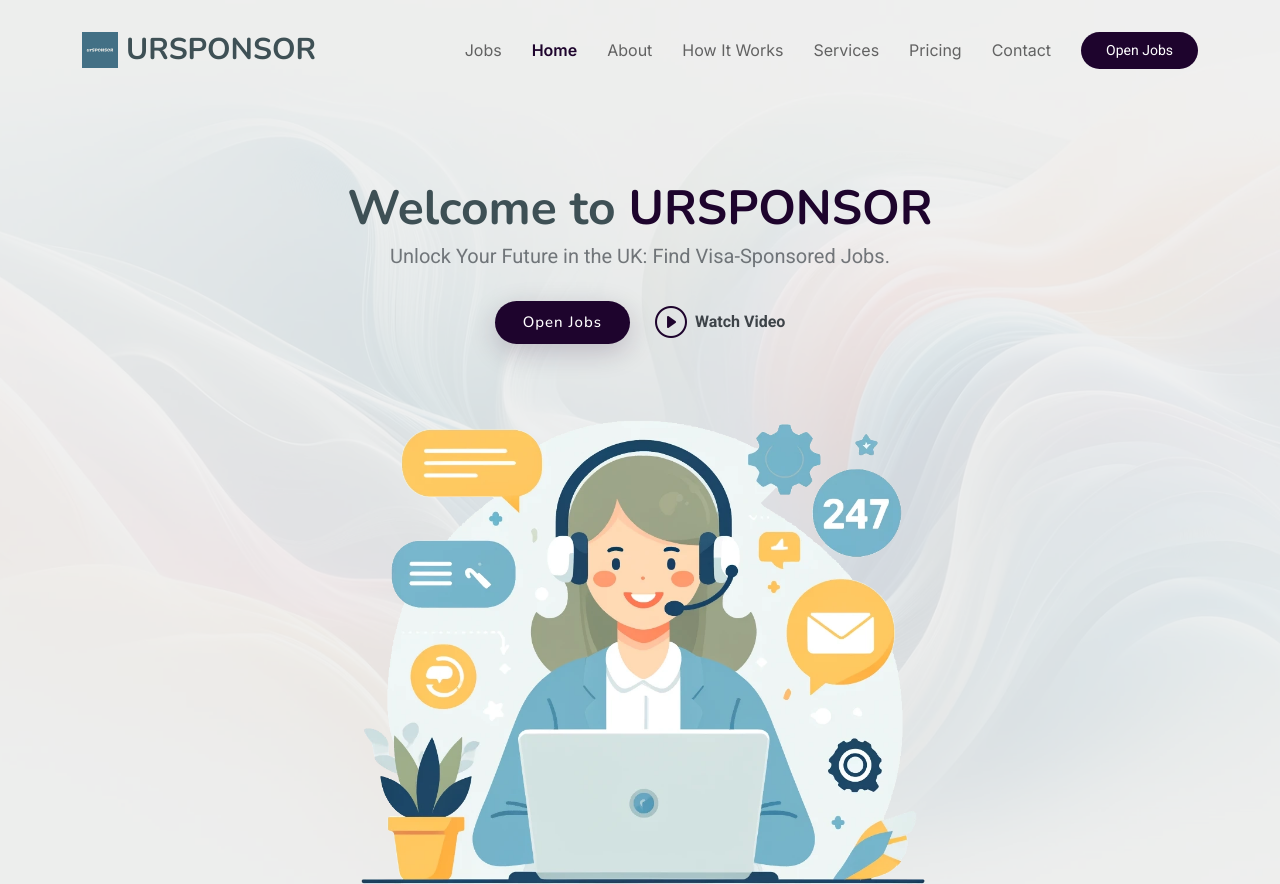
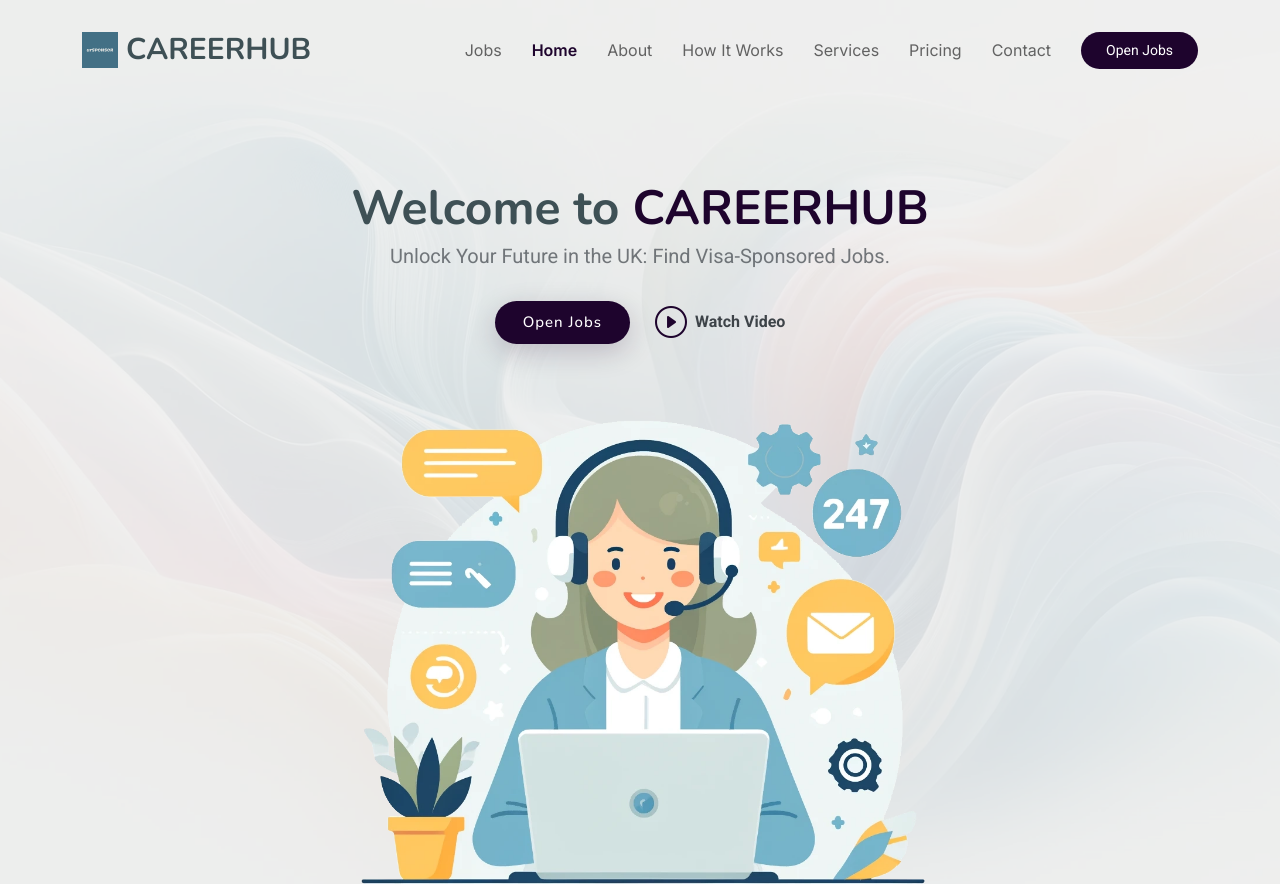
Before and after one commit to Degergokalp/uk_visa_jobs, a plain HTML site: page index.html in a window 1280 px wide. Shown: the top 884 px of the page. Drawn offline with nearby package versions, Linux system fonts and the light colour scheme.

Commit message:
ursponsor to career hub

```diff
--- a/index.html
+++ b/index.html
@@ -4,7 +4,7 @@
 <head>
   <meta charset="utf-8">
   <meta content="width=device-width, initial-scale=1.0" name="viewport">
-  <title>URSPONSOR</title>
+  <title>CAREERHUB</title>
   <meta content="" name="description">
   <meta content="" name="keywords">
 
@@ -28,8 +28,8 @@
   <link href="assets/css/main.css" rel="stylesheet">
 
   <!-- =======================================================
-  * Template Name: URSPONSOR
-  * Template URL: https://bootstrapmade.com/URSPONSOR-bootstrap-startup-website-template/
+  * Template Name: CAREERHUB
+  * Template URL: https://bootstrapmade.com/CAREERHUB-bootstrap-startup-website-template/
   * Updated: May 10 2024 with Bootstrap v5.3.3
   * Author: BootstrapMade.com
   * License: https://bootstrapmade.com/license/
@@ -43,7 +43,7 @@
 
       <a href="index.html" class="logo d-flex align-items-center me-auto">
         <img src="assets/img/isolated-layout.svg" alt="">
-        <h1 class="sitename">URSPONSOR</h1>
+        <h1 class="sitename">CAREERHUB</h1>
       </a>
 
       <nav id="navmenu" class="navmenu">
@@ -92,7 +92,7 @@
       </div>
       <div class="container text-center">
         <div class="d-flex flex-column justify-content-center align-items-center">
-          <h1 data-aos="fade-up" class="">Welcome to <span>URSPONSOR</span></h1>
+          <h1 data-aos="fade-up" class="">Welcome to <span>CAREERHUB</span></h1>
           <p data-aos="fade-up" data-aos-delay="100" class="">Unlock Your Future in the UK: Find Visa-Sponsored Jobs. <br></p>
           <div class="d-flex" data-aos="fade-up" data-aos-delay="200">
             <a href="jobs.html" class="btn-get-started">Open Jobs</a>
@@ -167,7 +167,7 @@
             <p class="who-we-are">Who We Are</p>
             <h3>Connecting You to UK Careers</h3>
             <p class="fst-italic">
-              At URSPONSOR our mission is to bridge the gap between talented international
+              At CAREERHUB our mission is to bridge the gap between talented international
 professionals and seasonal workers worldwide who needs visa/work permits and UK
 companies offering visa sponsorship.
             </p>
@@ -764,7 +764,7 @@
                   <i class="bi bi-star-fill"></i><i class="bi bi-star-fill"></i><i class="bi bi-star-fill"></i><i class="bi bi-star-fill"></i><i class="bi bi-star-fill"></i>
                 </div>
                 <p>
-                  Thanks to URSPONSOR and its personal consultancy service, I found my dream job in the
+                  Thanks to CAREERHUB and its personal consultancy service, I found my dream job in the
 UK and successfully relocated. They helped me from the UK standard CV preparation
 process to the interview stage. The process was smooth and straightforward!
                 </p>
@@ -947,7 +947,7 @@
       <div class="row gy-4">
         <div class="col-lg-4 col-md-6 footer-about">
           <a href="index.html" class="logo d-flex align-items-center">
-            <span class="sitename">URSPONSOR</span>
+            <span class="sitename">CAREERHUB</span>
           </a>
           <div class="footer-contact pt-3">
             <p>A108 Adam Street</p>
@@ -999,7 +999,7 @@
     </div>
 
     <div class="container copyright text-center mt-4">
-      <p>© <span>Copyright</span> <strong class="px-1 sitename">URSPONSOR</strong><span>All Rights Reserved</span></p>
+      <p>© <span>Copyright</span> <strong class="px-1 sitename">CAREERHUB</strong><span>All Rights Reserved</span></p>
       <div class="credits">
         <!-- All the links in the footer should remain intact. -->
         <!-- You can delete the links only if you've purchased the pro version. -->
```
Also changed, not shown: jobs.html (+4 -4 lines).
